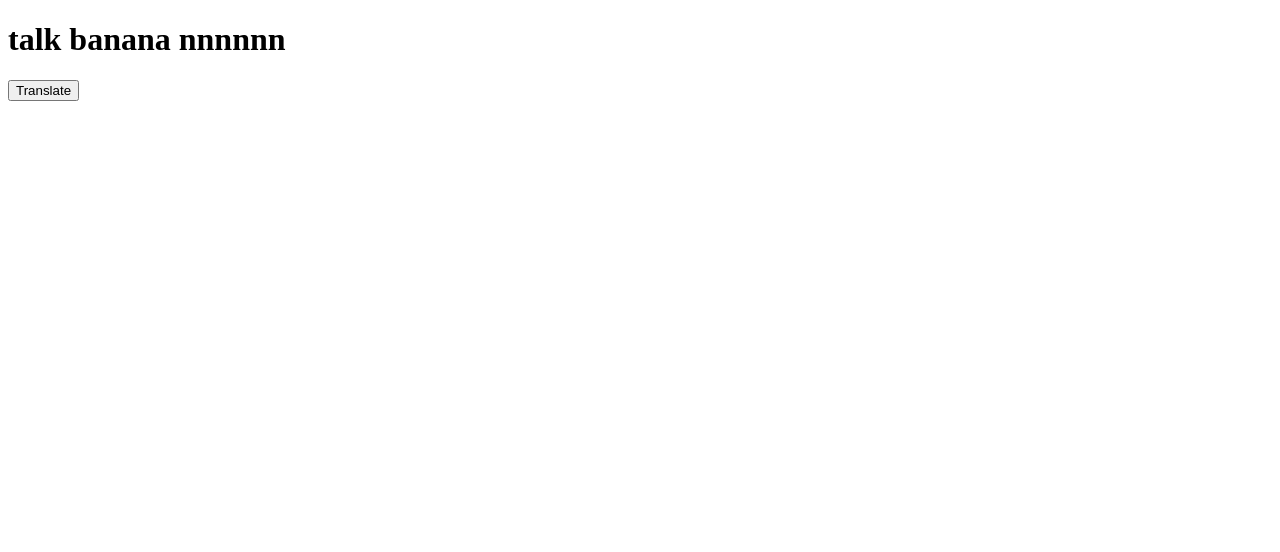
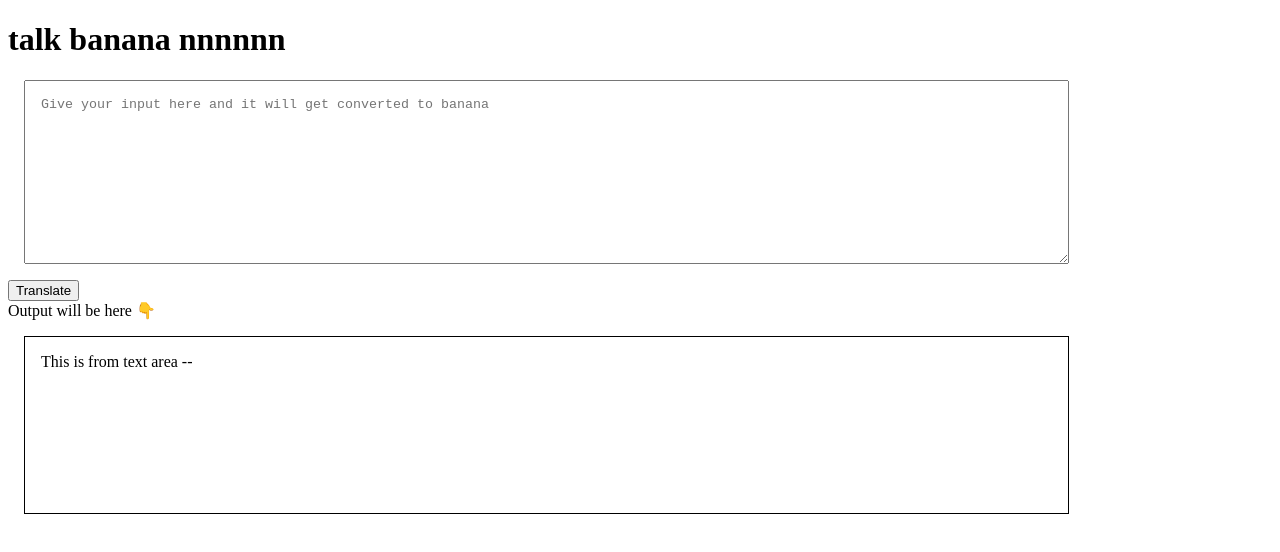
Before and after one commit to saileshgg/neogcamp-banana-speak, a plain HTML site: page index.html in a window 1280 px wide. Both pictures are taken after a click on the button "Translate". Drawn offline with Linux system fonts and the light colour scheme.

Commit message:
input output

```diff
--- a/app.js
+++ b/app.js
@@ -1,5 +1,11 @@
 var btnTranslate = document.querySelector("#btn-translate");
+var txtInput = document.querySelector("#txt-input");
+var outputDiv = document.querySelector("#output");
 
-btnTranslate.addEventListener("click", function clickEvent() {
-    console.log("Button Clicked");
-})
+
+
+function clickEvent() {
+    outputDiv.innerText = "This is from text area -- " + txtInput.value
+};
+
+btnTranslate.addEventListener("click", clickEvent);
--- a/index.html
+++ b/index.html
@@ -6,13 +6,41 @@
     <meta name="viewport" content="width=device-width, initial-scale=1.0">
     <title>Banana Speak</title>
 
+    <style>
+        #txt-input {
+            display: block;
+            width: 80%;
+            margin: 1rem;
+            padding: 1rem;
+        }
 
+        #output {
+            border: 1px solid black;
+            width: 80%;
+            padding: 1rem;
+            margin: 1rem;
+            height: 18vh;
+        }
+    </style>
 
 </head>
 <body>
     <h1>talk banana nnnnnn</h1>
 
+    <textarea id="txt-input" cols="30" rows="10" placeholder="Give your input here and it will get converted to banana"></textarea>
+
     <button id="btn-translate">Translate</button>
+
+    <div>Output will be here 👇</div>
+
+    <div id="output">
+
+    </div>
+
+
+
+
+
 
     <script src="app.js" type="text/javascript"></script>
 </body>
```
